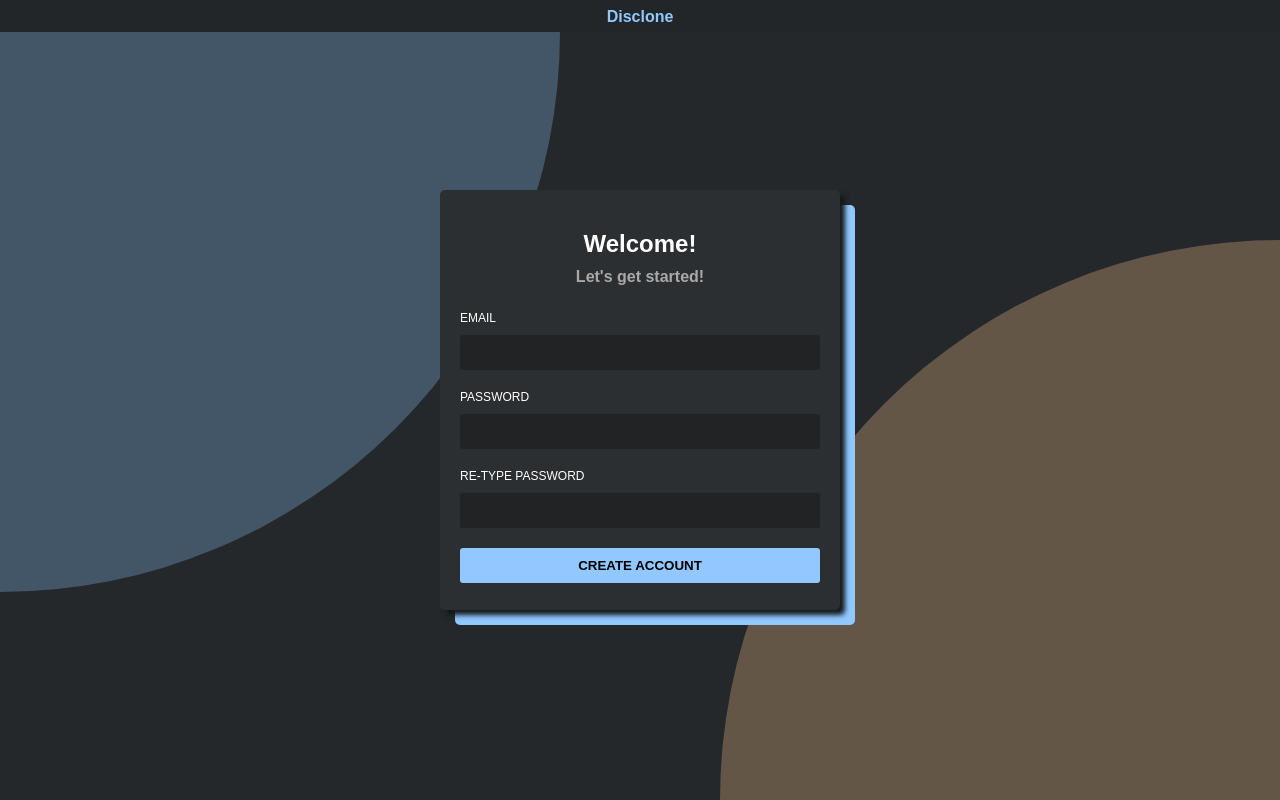
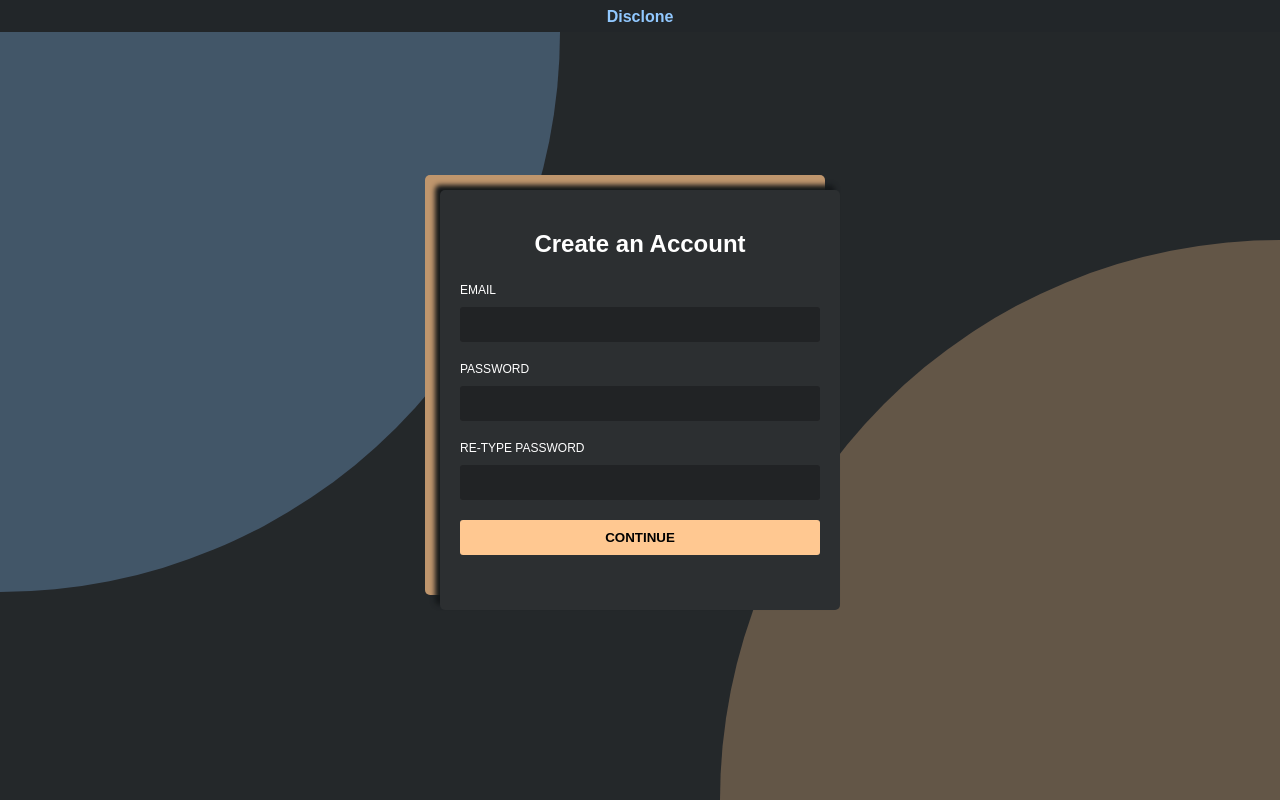
Before and after one commit to djdebnam/discord_clone, a React (Create React App) app: page /createaccount in a window 1280 px wide. Built offline with nearby package versions, Linux system fonts and the light colour scheme.

Commit message:
trying a different style for account creation

```diff
--- a/src/components/CreateAccount.js
+++ b/src/components/CreateAccount.js
@@ -9,8 +9,8 @@ const CreateAccount = () => {
       <div className="overlay"></div>
 
       <div id="create-container">
-        <h2 id="create-header">Welcome!</h2>
-        <h4 id="create-subheader">Let's get started!</h4>
+        <h2 id="create-header">Create an Account</h2>
+        {/* <h4 id="create-subheader">Let's get started!</h4> */}
         <div id="create-email-title">Email</div>
         <input id="create-email" type="text"></input>
         <div id="create-password-title">Password</div>
@@ -18,8 +18,8 @@ const CreateAccount = () => {
         <div id="create-password-title2">Re-type Password</div>
         <input id="create-password2" type="password"></input>
         <Link to="/dashboard/home">
-          <button id="create-button" className="primary-color-button">
-            Create Account
+          <button id="create-button" className="secondary-color-button">
+            Continue
           </button>
         </Link>
       </div>
--- a/src/index.css
+++ b/src/index.css
@@ -56,7 +56,7 @@
 }
 
 #home-button {
-  border-radius: 30px;
+  border-radius: 50%;
   background-color: #35383b;
   height: 50px;
   width: 50px;
@@ -82,7 +82,7 @@
 }
 
 .server-button {
-  border-radius: 30px;
+  border-radius: 50%;
   background-color: #35383b;
   height: 50px;
   width: 50px;
@@ -103,7 +103,7 @@
 }
 
 .new-server-button {
-  border-radius: 30px;
+  border-radius: 50%;
   background-color: var(--primary-color);
   height: 50px;
   width: 50px;
@@ -135,7 +135,7 @@
   left: 15px;
   z-index: 3;
   height: 40px;
-  border-radius: 30px;
+  border-radius: 50%;
   border: none;
   background-color: var(--side-bar-color);
   transition: all 0.2s;
@@ -157,7 +157,7 @@
   bottom: 0px;
   width: 70px;
   height: 70px;
-  border-radius: 0 180px 0 0;
+  border-radius: 0 100% 0 0;
   border: none;
   background-color: var(--primary-color);
   z-index: 2;
@@ -168,7 +168,7 @@
   bottom: 0px;
   width: 70px;
   height: 70px;
-  border-radius: 180px 0 0 0;
+  border-radius: 100% 0 0 0;
   border: none;
   background-color: var(--secondary-color);
 }
@@ -232,7 +232,7 @@
   top: calc(50vh + 15px);
   left: calc(50vw + 15px);
   border-radius: 5px;
-  background-color: var(--primary-color);
+  background-color: #7FAFDF;
   transform: translate(-50%,-50%);
 }
 
@@ -323,7 +323,7 @@
   border-radius: 5px;
   background-color: #2c2f31;
   transform: translate(-50%,-50%);
-  box-shadow: 5px 5px 5px 0 #15181a;
+  box-shadow: -5px -5px 5px 0 #15181a;
 }
 
 #create-container-background-primary{
@@ -331,10 +331,10 @@
   width: 400px;
   z-index: 3;
   position: fixed;
-  top: calc(50vh + 15px);
-  left: calc(50vw + 15px);
+  top: calc(50vh - 15px);
+  left: calc(50vw - 15px);
   border-radius: 5px;
-  background-color: var(--primary-color);
+  background-color: #BF966D;
   transform: translate(-50%,-50%);
 }
 
@@ -439,3 +439,11 @@
 .primary-color-button:hover {
   background-color: #7FAFDF !important;
 }
+
+.secondary-color-button {
+  background-color: var(--secondary-color) !important
+}
+
+.secondary-color-button:hover {
+  background-color: #DFAF7F !important
+}
```
